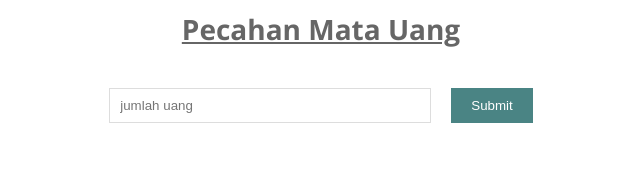
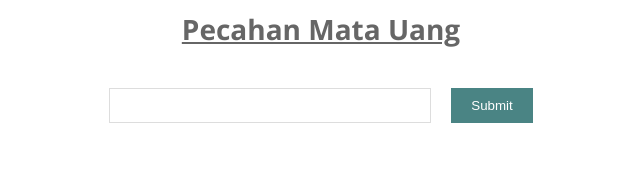
Before and after one commit to Famrullah/money-fraction, a React (Create React App) app: page / in a window 1280 px wide. Shown: the top 178 px of the page, without its empty margins (319-959 px from the left). Built offline with nearby package versions, Linux system fonts and the light colour scheme.

Commit message:
add input validation

```diff
--- a/package.json
+++ b/package.json
@@ -5,6 +5,7 @@
   "dependencies": {
     "node-sass": "^4.12.0",
     "react": "^16.8.6",
+    "react-currency-format": "^1.0.0",
     "react-dom": "^16.8.6",
     "react-router-dom": "^5.0.1",
     "react-scripts": "3.0.1",
--- a/src/component/home/_home.scss
+++ b/src/component/home/_home.scss
@@ -26,6 +26,11 @@
             padding: 10px 20px;
             margin: 10px;
         }
+
+        .disabled {
+            opacity: 0.4;
+            cursor: not-allowed
+        }
     }
 
 }
--- a/src/component/home/home.js
+++ b/src/component/home/home.js
@@ -1,5 +1,6 @@
 import React, { Component } from 'react';
 import Table from '../../hoc/Table/table';
+import CurrencyFormat from 'react-currency-format';
 import './_home.scss';
 
 export default class home extends Component {
@@ -7,36 +8,24 @@ export default class home extends Component {
     super(props);
     this.state = {
       rupiah: [100000, 50000, 20000, 10000, 5000, 2000, 1000, 500, 100, 50],
-      amount: null,
+      amount: '',
       list: [],
       rest: '',
-      show_err: false
+      show: true
     };
     this.handleChange = this._handleChange.bind(this);
     this.handleSubmit = this._handleSubmit.bind(this);
     this._calc = this._calc.bind(this);
-    this._isNumber = this._isNumber.bind(this);
     this._formatIdr = this._formatIdr.bind(this);
   }
 
   _handleChange(event) {
     const data = event.target.value;
     const replace = data.replace(/\D/g, '');
-    if (!this._isNumber(data)) {
-      this.setState({
-        show_err: true
-      });
-    } else {
-      this.setState({
-        show_err: false,
-        amount: replace
-      });
+
+    if (typeof data === 'string') {
     }
-  }
-
-  _isNumber(str) {
-    const pattern = /^\d+$/;
-    return pattern.test(str);
+    this.setState({ amount: replace });
   }
 
   _formatIdr(money) {
@@ -83,16 +72,16 @@ export default class home extends Component {
       <div className="home-page">
         <h1 className="title">Pecahan Mata Uang</h1>
         <form className="form" onSubmit={this.handleSubmit}>
-          <input
-            type="text"
-            value={this.state.value}
-            onChange={this.handleChange}
-            placeholder="jumlah uang"
+          <CurrencyFormat
+            value={this.state.amount}
+            thousandSeparator={true}
+            prefix={'Rp'}
+            onValueChange={values => {
+              const { value } = values;
+              this.setState({ amount: value });
+            }}
           />
           <input type="submit" value="Submit" />
-          <p className="error">
-            {this.state.show_err ? 'Format Input Salah' : null}
-          </p>
         </form>
         <Table
           rest={this.state.rest}
--- a/src/hoc/Table/table.js
+++ b/src/hoc/Table/table.js
@@ -5,7 +5,7 @@ const table = props => {
   const { idr, rest, list } = props;
   const renderList = () => {
     if (rest > 0) {
-      return <div>Sisa Rp.{idr(rest)} tidak ada pecahan</div>;
+      return <div>Sisa {idr(rest)} tidak ada pecahan</div>;
     }
   };
   return (
```
Also changed, not shown: 1 other file (tests, documents, lock files or other folders).
